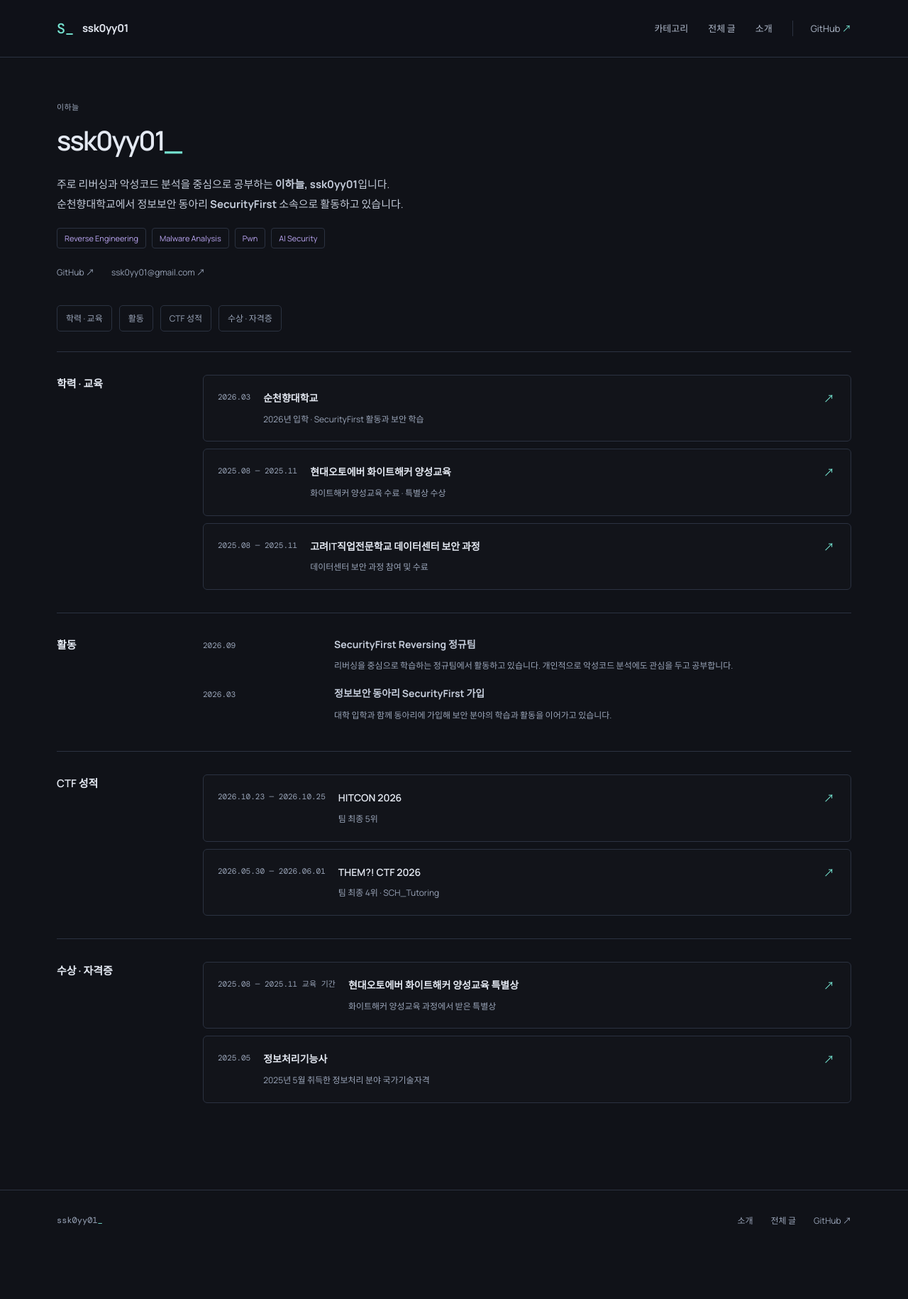
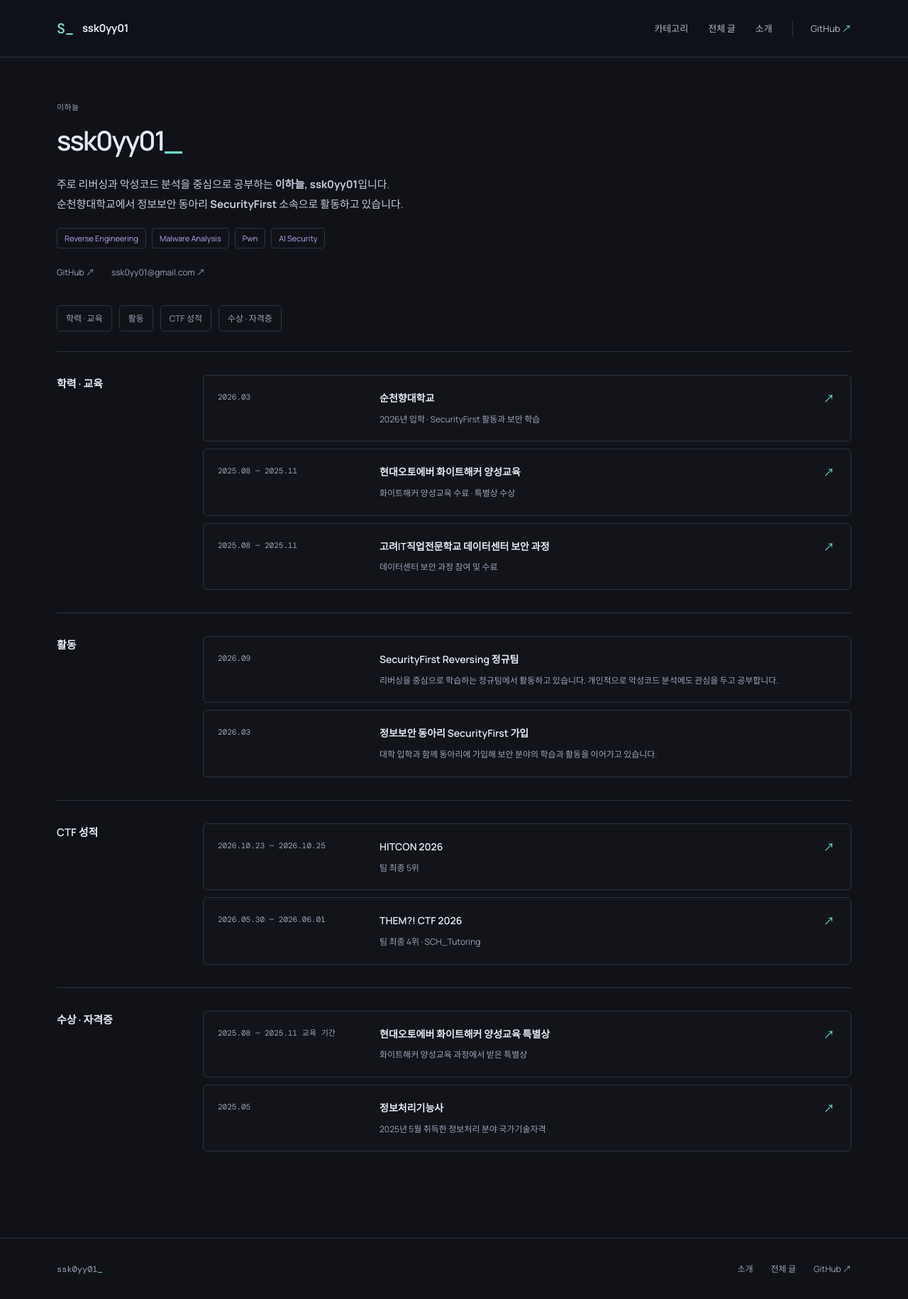
Before and after one commit to ssk0yy01/ssk0yy01.github.io, a Jekyll site: the page built from about/index.html, in a window 1280 px wide. Shown: the whole page at 71% size. Built offline with Jekyll 4.4.1, drawn with Linux system fonts in a browser that asks for light colours; before the commit the page ends 1762 px from its top, so only the background shows below that.

Commit message:
Align all profile entries using consistent date and content columns

```diff
--- a/about/index.html
+++ b/about/index.html
@@ -18,10 +18,10 @@ permalink: /about/
   </section>
   <section class="profile-section" aria-labelledby="activities-heading">
     <h2 id="activities-heading">활동</h2>
-    <dl class="profile-timeline">
-      <div><dt>2026.09</dt><dd><strong>SecurityFirst Reversing 정규팀</strong><p class="activity-note">리버싱을 중심으로 학습하는 정규팀에서 활동하고 있습니다. 개인적으로 악성코드 분석에도 관심을 두고 공부합니다.</p></dd></div>
-      <div><dt>2026.03</dt><dd><strong>정보보안 동아리 SecurityFirst 가입</strong><p class="activity-note">대학 입학과 함께 동아리에 가입해 보안 분야의 학습과 활동을 이어가고 있습니다.</p></dd></div>
-    </dl>
+    <div class="credential-list">
+      <div class="credential-card"><span class="credential-date">2026.09</span><span class="credential-copy"><strong>SecurityFirst Reversing 정규팀</strong><span>리버싱을 중심으로 학습하는 정규팀에서 활동하고 있습니다. 개인적으로 악성코드 분석에도 관심을 두고 공부합니다.</span></span></div>
+      <div class="credential-card"><span class="credential-date">2026.03</span><span class="credential-copy"><strong>정보보안 동아리 SecurityFirst 가입</strong><span>대학 입학과 함께 동아리에 가입해 보안 분야의 학습과 활동을 이어가고 있습니다.</span></span></div>
+    </div>
   </section>
   <section class="profile-section" aria-labelledby="ctf-heading">
     <h2 id="ctf-heading">CTF 성적</h2>
--- a/assets/style.css
+++ b/assets/style.css
@@ -160,11 +160,6 @@ main { flex: 1; }
 .profile-sections { padding-bottom: 90px; }
 .profile-section { display: grid; grid-template-columns: 170px minmax(0, 1fr); gap: 36px; padding: 32px 0; border-top: 1px solid var(--line); }
 .profile-section h2 { margin: 0; font-size: 15px; font-weight: 600; }
-.profile-timeline { margin: 0; }
-.profile-timeline > div { display: grid; grid-template-columns: 165px minmax(0, 1fr); gap: 20px; padding-block: 8px; }
-.profile-timeline > div:first-child { padding-top: 0; }
-.profile-timeline dt { font: 11px/1.9 'DM Mono', monospace; color: var(--muted); padding-top: 3px; }
-.profile-timeline dd { margin: 0; font-size: 14px; color: #c4ccda; word-break: keep-all; }
 .profile-tools span { color: var(--cyan); }
 .profile-summary { max-width: 760px; line-height: 1.9; }
 .profile-summary + .profile-summary { margin-top: 12px; }
@@ -174,14 +169,13 @@ main { flex: 1; }
 .profile-section { scroll-margin-top: 30px; }
 .profile-section h2 { scroll-margin-top: 30px; }
 .credential-list { display: grid; gap: 10px; }
-.credential-card { display: grid; grid-template-columns: max-content minmax(0, 1fr) 18px; gap: 18px; padding: 20px; border: 1px solid var(--line); border-radius: 6px; background: #ffffff02; }
-.credential-card:hover { border-color: #75e3d070; background: #75e3d006; }
+.credential-card { display: grid; grid-template-columns: 210px minmax(0, 1fr) 18px; gap: 18px; padding: 20px; border: 1px solid var(--line); border-radius: 6px; background: #ffffff02; align-items: start; }
+a.credential-card:hover { border-color: #75e3d070; background: #75e3d006; }
 .credential-card:focus-visible { outline: 2px solid var(--cyan); outline-offset: 3px; }
 .credential-date { color: var(--muted); font: 11px/1.9 'DM Mono', monospace; white-space: nowrap; }
-.profile-timeline dt { white-space: nowrap; }
 .credential-meta { flex-wrap: wrap; align-items: baseline; }
 .credential-copy strong { display: block; font-size: 14px; font-weight: 600; line-height: 1.7; word-break: keep-all; }
-.credential-copy > span, .activity-note { display: block; margin: 7px 0 0; font-size: 12px; color: var(--muted); line-height: 1.8; }
+.credential-copy > span { display: block; margin: 7px 0 0; font-size: 12px; color: var(--muted); line-height: 1.8; }
 .credential-arrow { color: var(--cyan); }
 .evidence-gallery { margin-top: 40px; border-top: 1px solid var(--line); }
 .evidence-gallery figure { margin: 24px 0; }
@@ -196,6 +190,5 @@ main { flex: 1; }
 }
 @media (max-width: 700px) {
   .profile-section { grid-template-columns: 1fr; gap: 22px; padding-block: 26px; }
-  .profile-timeline > div { grid-template-columns: 1fr; gap: 3px; padding-block: 12px; }
   .hero h1.handle-title { font-size: clamp(42px, 11vw, 66px); }
 }
```
